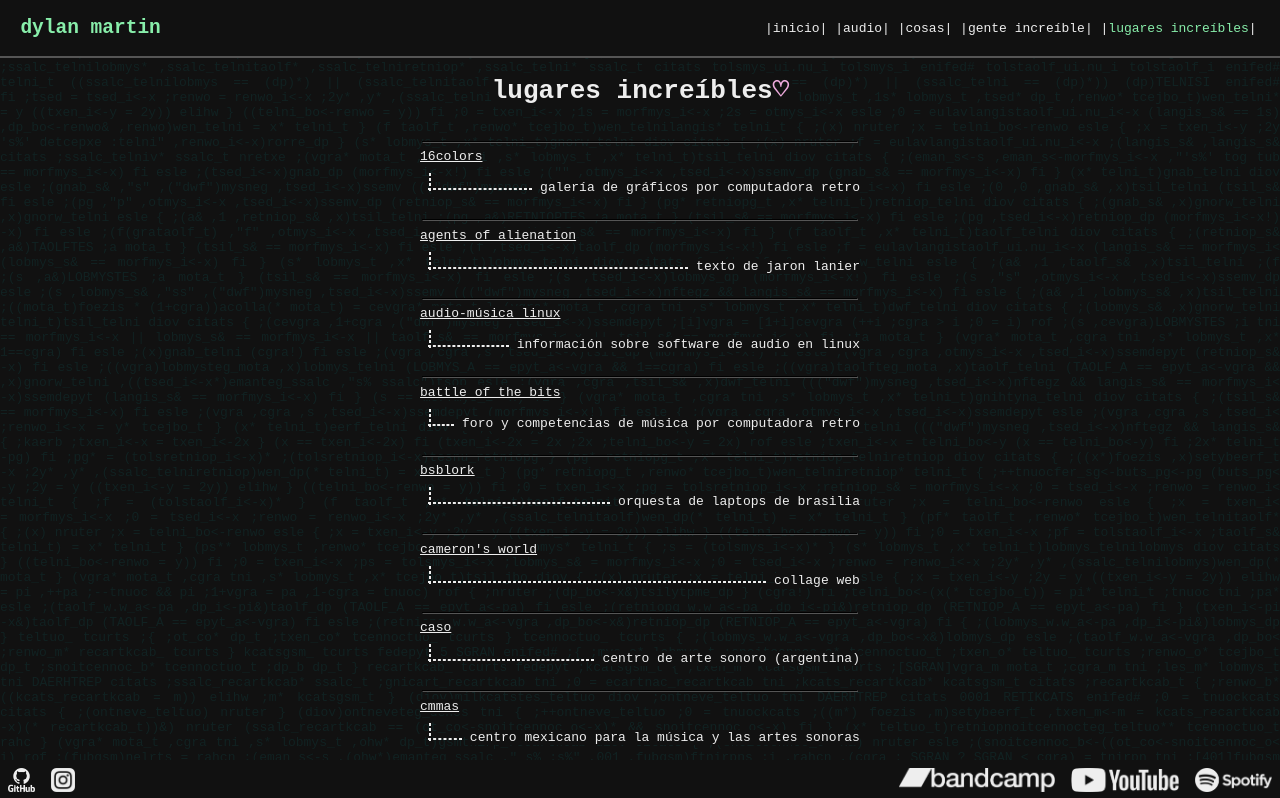
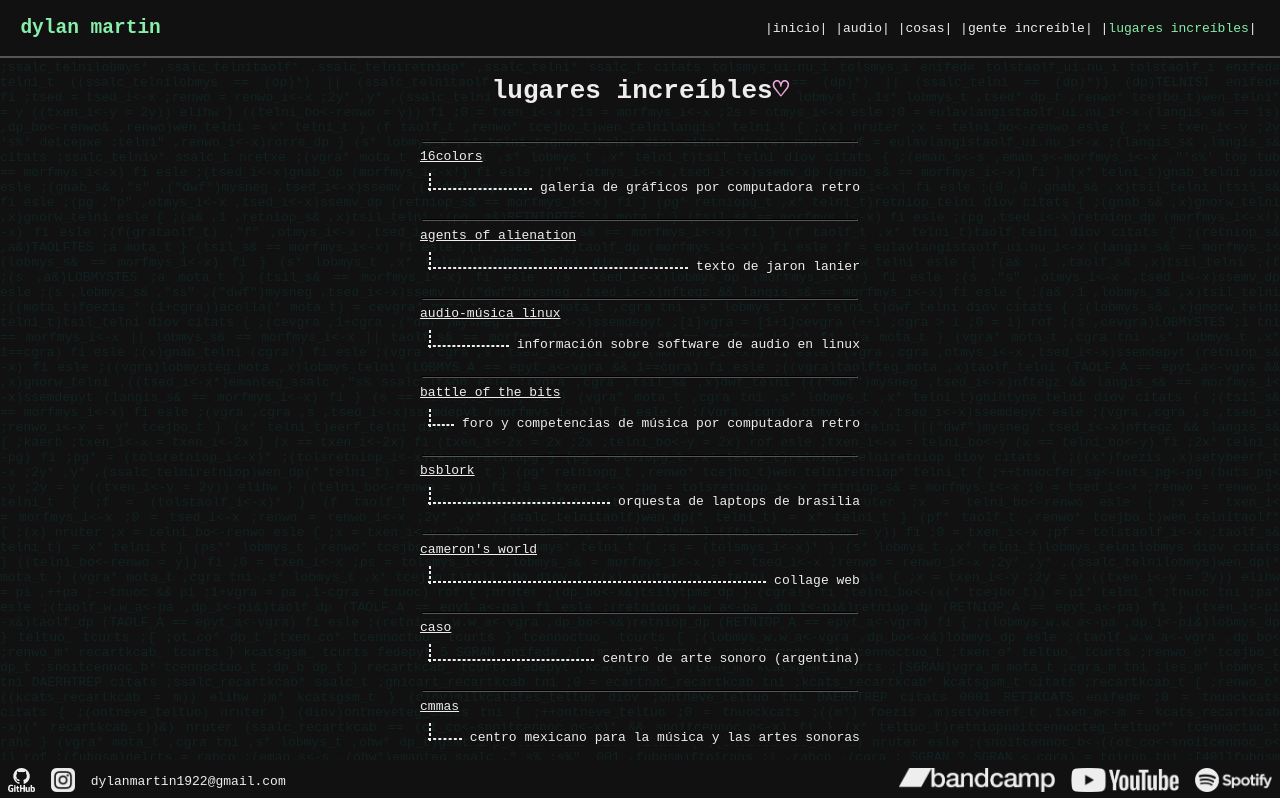
Before and after one commit to martindylan/martindylan.github.io, a React (Create React App) app: page /lugares in a window 1280 px wide. Shown: the top 798 px of the page. Built offline with nearby package versions, Linux system fonts and the light colour scheme.

Commit message:
added e-mail address to foot links

```diff
--- a/src/Foot/Foot.js
+++ b/src/Foot/Foot.js
@@ -16,6 +16,7 @@ export default function Foot({ display }) {
           {/* <a href='mailto:dylanmartin1922@gmail.com' target='_blank' rel='noreferrer'><img src={logoEmail} alt='email'></img></a> */}
           <a href='https://github.com/teaecetyrannis/' target='_blank' rel='noreferrer' ><img src={logoGithub} alt='github'></img></a>
           <a href='https://instagram.com/0.36787944117/' target='_blank' rel='noreferrer'><img src={logoInstagram} alt='instagram'></img></a>
+          <span>dylanmartin1922@gmail.com</span>
         </div>
         <div className={styles.links}>
           {/* <span className='d-flex d-md-none col1'>música:</span> */}
--- a/src/Foot/Foot.module.css
+++ b/src/Foot/Foot.module.css
@@ -31,10 +31,18 @@
 }
 
 .links span {
-  margin: 0 0.5rem 0.5rem;
+  align-self: flex-start;
+}
+@media (min-width:768px) {
+  .links span {
+    align-self: center;
+  }
 }
 
 .links img {
   height: 1.5rem;
+}
+
+.links img, .links span {
   padding: 0 0.5rem;
 }
```
